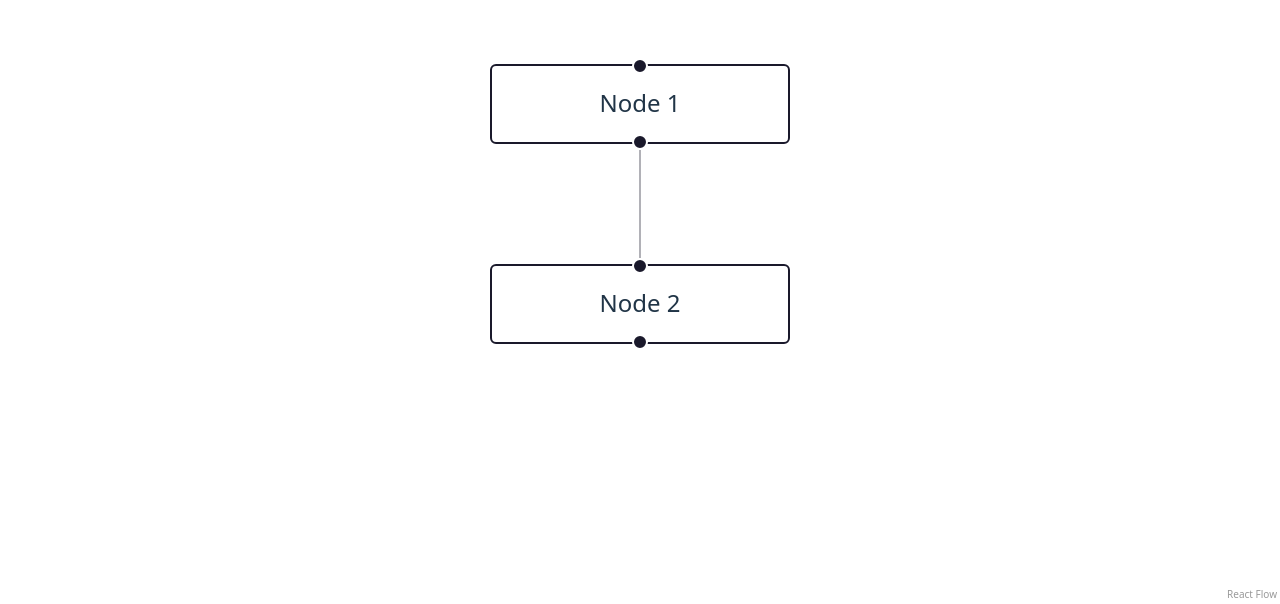
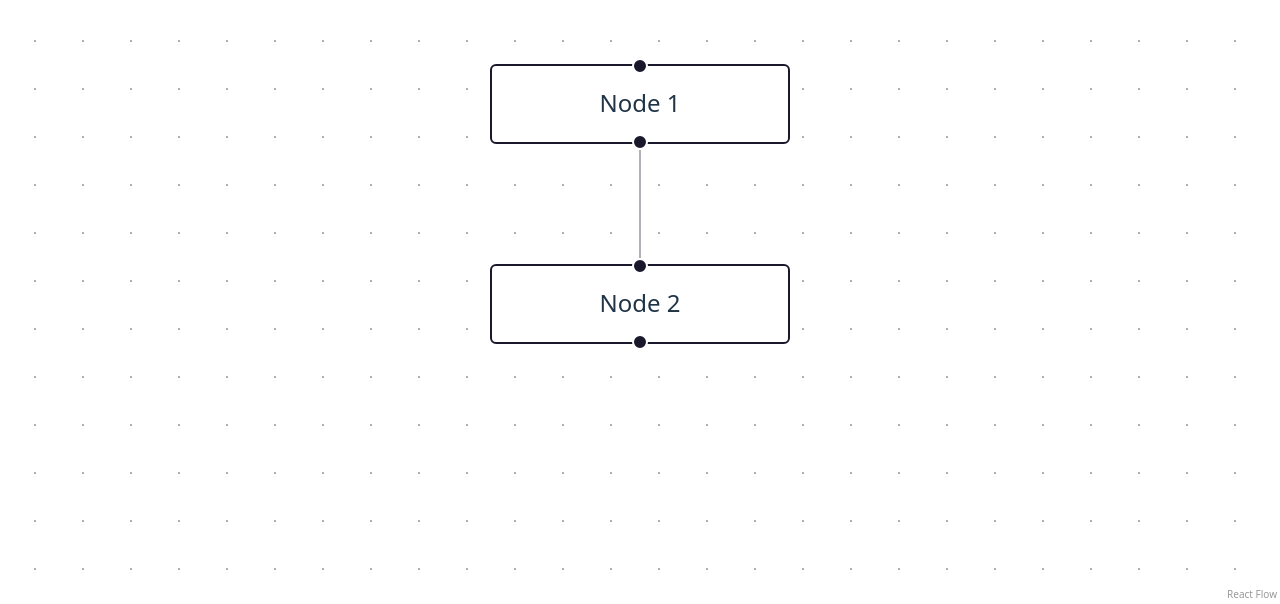
Before and after one commit to nitudeka/chatbot-builder-react-flow, a React (Vite) app: page / in a window 1280 px wide. Shown: the part 196-800 px from the top of the page. Built offline with nearby package versions, Linux system fonts and the light colour scheme.

Commit message:
add react-flow background

```diff
--- a/src/components/builder/index.tsx
+++ b/src/components/builder/index.tsx
@@ -1,5 +1,5 @@
 import { useState, useCallback } from 'react';
-import { ReactFlow, applyNodeChanges, applyEdgeChanges, addEdge } from '@xyflow/react';
+import { ReactFlow, Background, applyNodeChanges, applyEdgeChanges, addEdge } from '@xyflow/react';
 import '@xyflow/react/dist/style.css';
 
 const initialNodes = [
@@ -34,7 +34,9 @@ export default function Builder() {
         onEdgesChange={onEdgesChange}
         onConnect={onConnect}
         fitView
-      />
+      >
+        <Background gap={24} size={1} />
+      </ReactFlow>
     </div>
   );
 }
```
